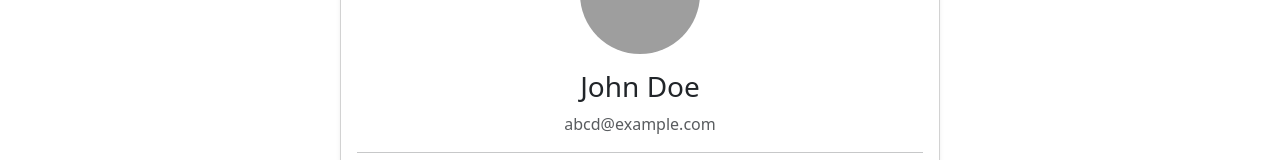
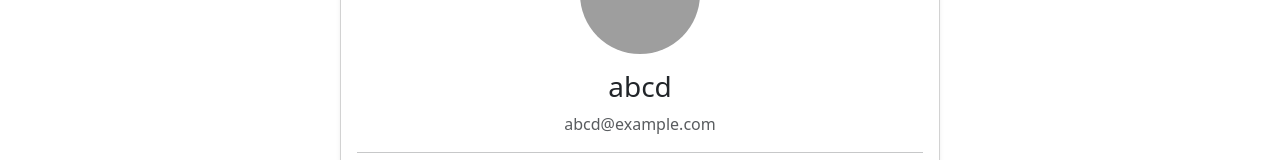
Before and after one commit to MananHexa/Ecommerce, a Next.js app: page /profile in a window 1280 px wide. Shown: the part 188-348 px from the top of the page. Built offline with nearby package versions, Linux system fonts and the light colour scheme; grey boxes are pictures that could not be loaded.

Commit message:
Name Changes

```diff
--- a/pages/profile.js
+++ b/pages/profile.js
@@ -4,7 +4,7 @@ import Header from '../components/Header';
 
 export default function ProfilePage() {
   const user = {
-    name: 'John Doe',
+    name: 'abcd',
     email: 'abcd@example.com',
     phone: '+91 98765 43210',
     address: '123 Main Street, Ahmedabad, India',
```
